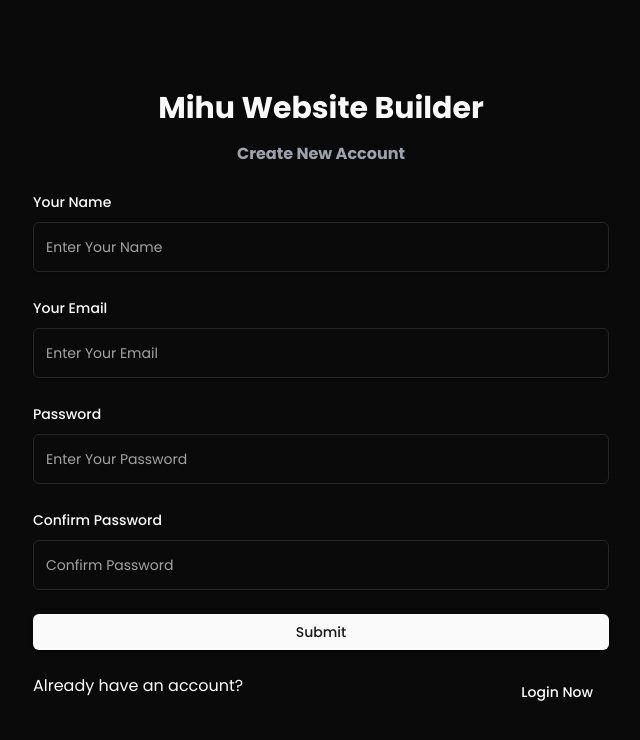
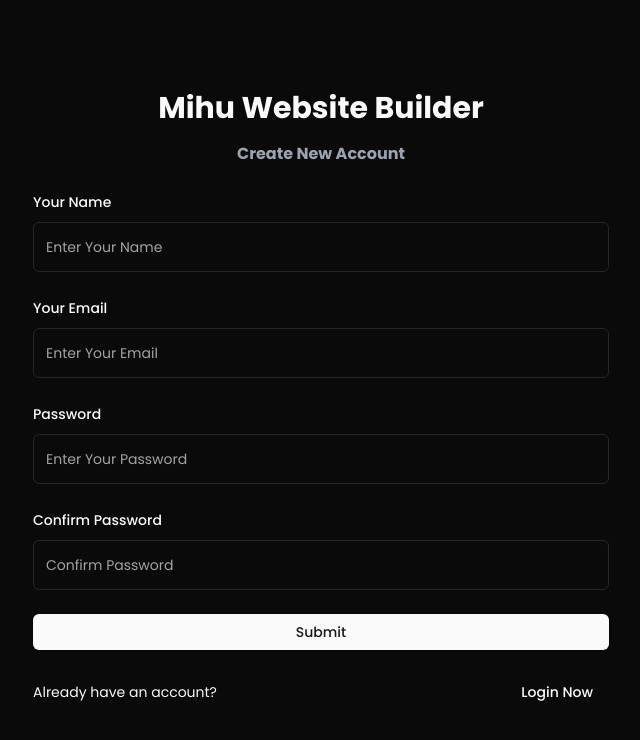
Before and after one commit to Vinaypartap-Singh/MIHU_FRONTEND, a Next.js app: page /register in a window 1280 px wide. Shown: the top 740 px of the page, without its empty margins (319-959 px from the left). Built offline with nearby package versions, Linux system fonts and the light colour scheme; no server answers.

Commit message:
Form Changes

```diff
--- a/src/components/auth/loginForm.tsx
+++ b/src/components/auth/loginForm.tsx
@@ -67,7 +67,10 @@
 
       <div className="flex justify-end">
         <Button variant={"link"} asChild>
-          <Link href={"/forgot-password"} className="text-end font-bold">
+          <Link
+            href={"/forgot-password-request"}
+            className="text-end font-bold"
+          >
             Forgot Password?
           </Link>
         </Button>
@@ -77,8 +80,8 @@
         <SubmitButton />
       </div>
 
-      <div className="flex justify-between">
-        <p>Don't have an account?</p>
+      <div className="flex justify-between items-center">
+        <p className="text-sm">Don't have an account?</p>
         <Button variant={"link"} asChild>
           <Link href={"/register"} className="text-end font-bold">
             Register Now
--- a/src/components/auth/registerForm.tsx
+++ b/src/components/auth/registerForm.tsx
@@ -89,8 +89,8 @@
         <SubmitButton />
       </div>
 
-      <div className="flex justify-between">
-        <p>Already have an account?</p>
+      <div className="flex justify-between items-center">
+        <p className="text-sm">Already have an account?</p>
         <Button variant={"link"} asChild>
           <Link href={"/login"} className="text-end font-bold">
             Login Now
--- a/src/components/mihu_home/About.tsx
+++ b/src/components/mihu_home/About.tsx
@@ -77,10 +77,10 @@
                       {data.icon}
                     </div>
                     <div className="flex-grow flex flex-col justify-between">
-                      <h2 className="text-gray-900 text-lg title-font font-medium mb-3">
+                      <h2 className="text-gray-900 dark:text-white text-lg title-font font-medium mb-3">
                         {data.title}
                       </h2>
-                      <p className="leading-relaxed text-sm">
+                      <p className="leading-relaxed text-sm dark:text-white">
                         {data.description}
                       </p>
                       <Link
```
